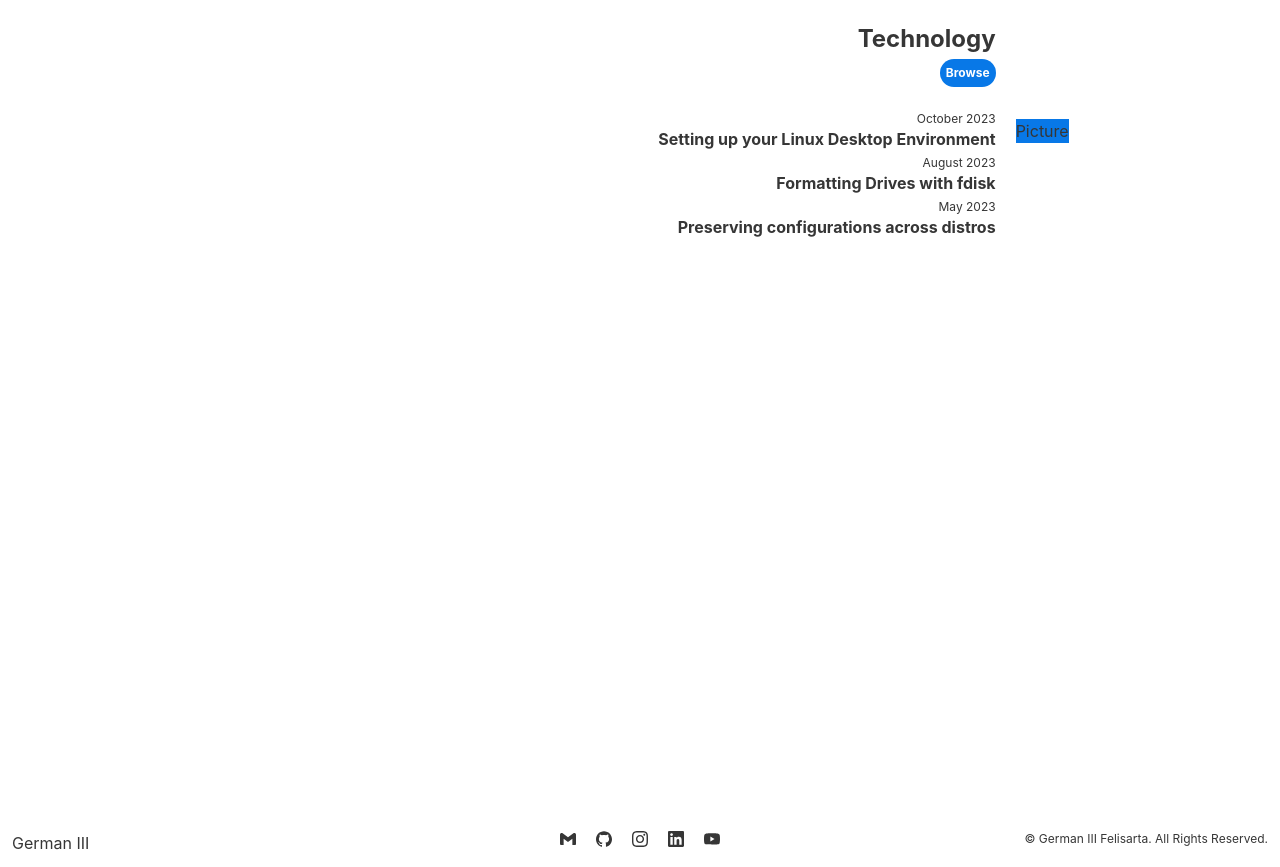
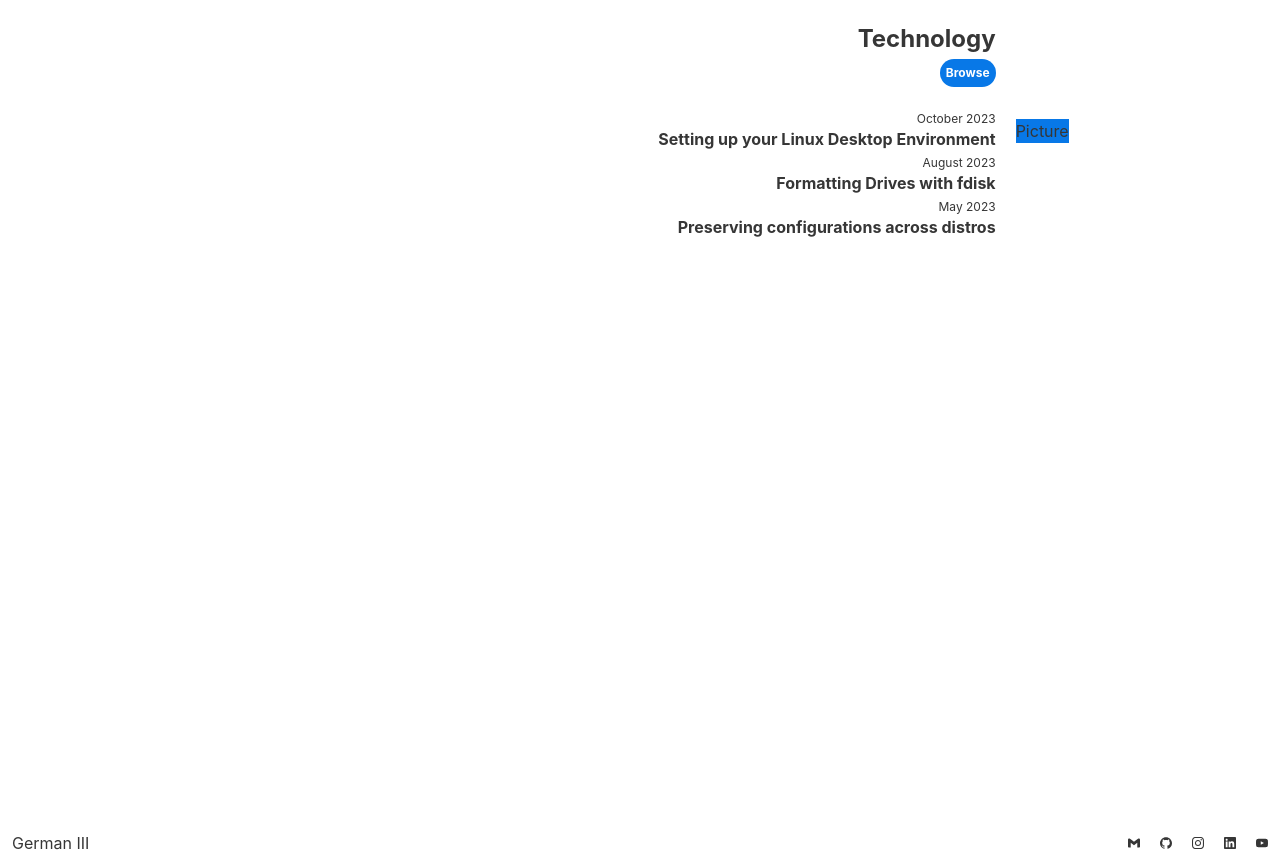
Before and after one commit to germaniii-com/blog.germaniii.com, a Gatsby site in the folder gatsby/: page / in a window 1280 px wide. Shown: the part 353-1220 px from the top of the page. Built offline with nearby package versions, Linux system fonts and the light colour scheme; Gatsby itself is replaced by a stand-in of ours.

Commit message:
Center-Vert Footer icons

```diff
--- a/gatsby/src/components/Footer.jsx
+++ b/gatsby/src/components/Footer.jsx
@@ -10,46 +10,45 @@ import {
 
 const socialLinks = [
   {
-    icon: <SiGmail class="fill-primary" />,
+    icon: <SiGmail class="fill-primary w-3" />,
     link: "mailto:germaniiifelisarta@gmail.com",
   },
   {
-    icon: <SiGithub class="fill-primary" />,
+    icon: <SiGithub class="fill-primary w-3" />,
     link: "https://github.com/germaniii",
   },
   {
-    icon: <SiInstagram class="fill-primary" />,
+    icon: <SiInstagram class="fill-primary w-3" />,
     link: "https://instagram.com/germaniiifelisarta",
   },
   {
-    icon: <SiLinkedin class="fill-primary" />,
+    icon: <SiLinkedin class="fill-primary w-3" />,
     link: "https://www.linkedin.com/in/german-iii-felisarta-648b9420b",
   },
   {
-    icon: <SiYoutube class="fill-primary" />,
+    icon: <SiYoutube class="fill-primary w-3" />,
     link: "https://www.youtube.com/channel/UCLdx8-LN-JAnrExazmhjmDA",
   },
 ];
 
 const Footer = () => {
   return (
-    <footer class="grid grid-cols-[1fr_auto_1fr]">
+    <footer class="grid grid-cols-[1fr_auto] gap-x-3">
       <a class="text-primary text-md align-center" href="https://germaniii.com">
         German III
       </a>
-      <ul class="flex fill-primary align-center justify-center space-x-5">
+      <ul class="flex fill-primary align-center justify-center gap-x-5">
         {socialLinks.map((social) => (
           <>
-            <Link to={social.link} class="hover:motion-safe:animate-bounce">
+            <Link
+              to={social.link}
+              class="md:hover:motion-safe:animate-bounce self-center"
+            >
               <li>{social.icon}</li>
             </Link>
           </>
         ))}
       </ul>
-      <div class="text-primary text-xs align-center text-end">
-        <Link to="/">© German III Felisarta</Link>
-        <div class="hidden md:inline-block">. All Rights Reserved.</div>
-      </div>
     </footer>
   );
 };
```
